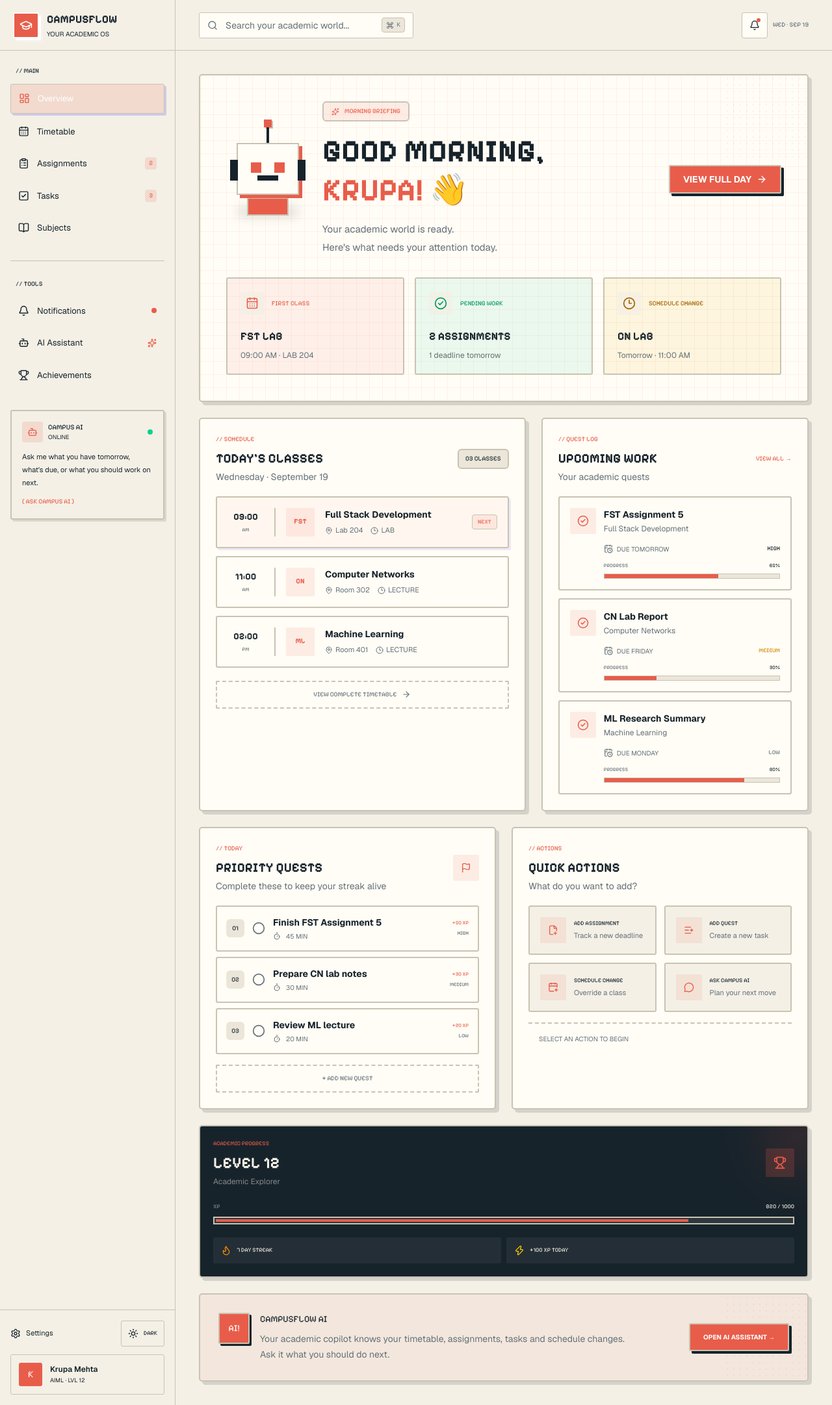
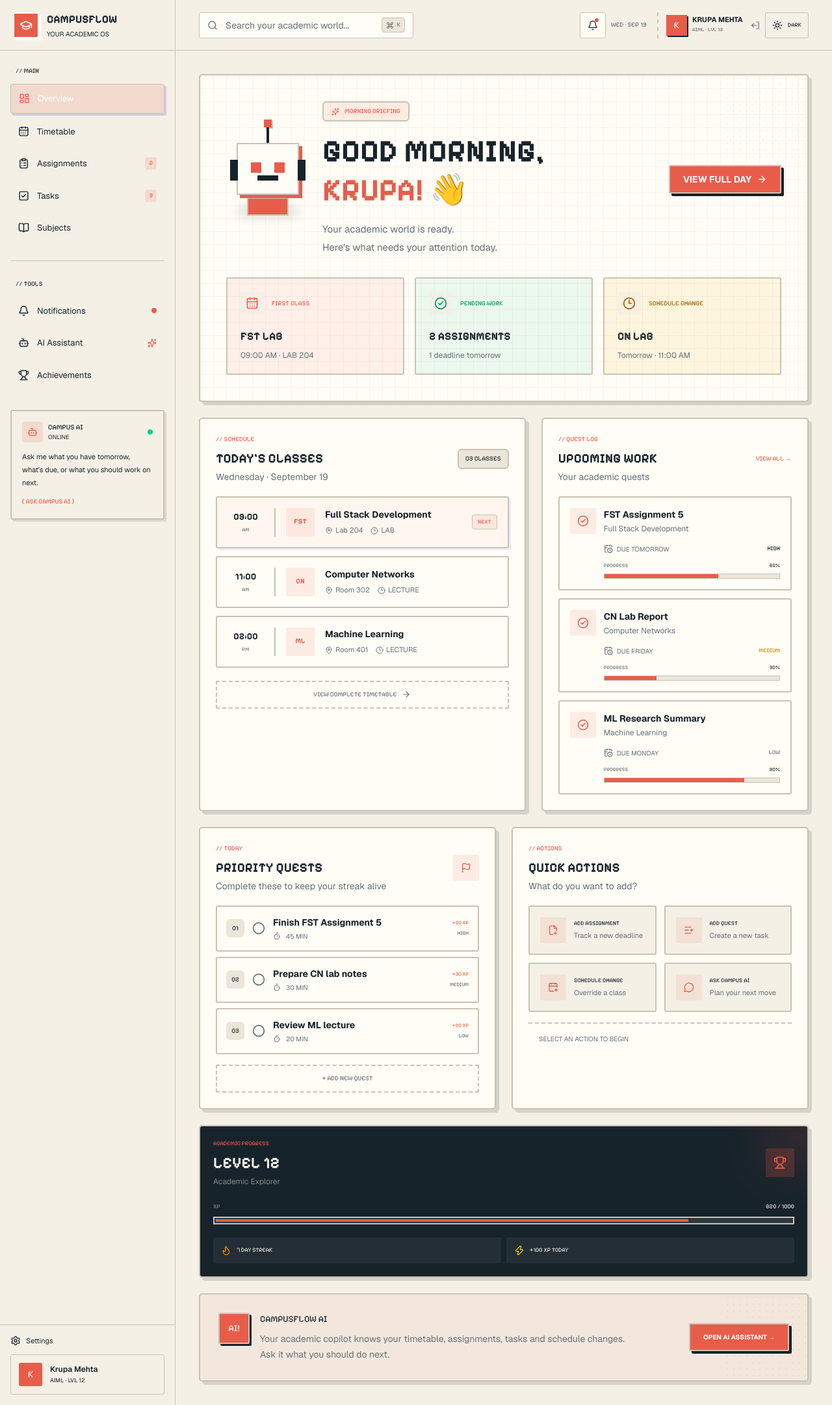
Before and after one commit to krupam26/CampusFlow, a Next.js app: page / in a window 1280 px wide. Shown: the whole page at 65% size. Built offline with nearby package versions, Linux system fonts and the light colour scheme.

Commit message:
Auto-sync CampusFlow files

```diff
--- a/package.json
+++ b/package.json
@@ -14,7 +14,6 @@
     "cn": "^0.3.0",
     "lucide-react": "^1.47.0",
     "next": "16.3.5",
-    "next-themes": "^0.4.6",
     "radix-ui": "^1.6.7",
     "react": "19.2.8",
     "react-dom": "19.2.8",
--- a/src/components/layout/sidebar.tsx
+++ b/src/components/layout/sidebar.tsx
@@ -14,8 +14,6 @@ import {
   Trophy,
   X,
 } from "lucide-react";
-
-import { ThemeToggle } from "./theme-toggle";
 
 type SidebarProps = {
   mobileOpen?: boolean;
@@ -200,17 +198,13 @@ export function Sidebar({
 
       {/* Bottom */}
       <div className="border-t border-sidebar-border p-4">
-        <div className="mb-3 flex items-center justify-between">
         <button
-            className="flex items-center gap-2 text-[11px] text-sidebar-muted hover:text-white"
+          className="mb-3 flex items-center gap-2 text-[11px] text-sidebar-muted hover:text-white"
           aria-label="Settings"
         >
           <Settings className="h-4 w-4" />
           Settings
         </button>
-
-          <ThemeToggle />
-        </div>
 
         <div className="flex items-center gap-3 rounded-xl border border-sidebar-border bg-white/[0.025] p-3">
           <div className="pixel flex h-9 w-9 items-center justify-center rounded-lg bg-primary text-sm text-white">
--- a/src/components/layout/theme-provider.tsx
+++ b/src/components/layout/theme-provider.tsx
@@ -1,21 +1,55 @@
 "use client";
 
 import * as React from "react";
-import { ThemeProvider as NextThemesProvider } from "next-themes";
+
+type Theme = "light" | "dark";
+
+type ThemeContextValue = {
+  theme: Theme;
+  setTheme: (theme: Theme) => void;
+};
+
+const ThemeContext = React.createContext<ThemeContextValue | null>(null);
 
 export function ThemeProvider({
   children,
 }: {
   children: React.ReactNode;
 }) {
+  const [theme, setThemeState] = React.useState<Theme>("light");
+
+  React.useEffect(() => {
+    const savedTheme = window.localStorage.getItem("campusflow-theme");
+    const systemTheme = window.matchMedia("(prefers-color-scheme: dark)").matches
+      ? "dark"
+      : "light";
+    const nextTheme: Theme = savedTheme === "dark" || savedTheme === "light"
+      ? savedTheme
+      : systemTheme;
+
+    setThemeState(nextTheme);
+    document.documentElement.classList.toggle("dark", nextTheme === "dark");
+  }, []);
+
+  const setTheme = (nextTheme: Theme) => {
+    setThemeState(nextTheme);
+    window.localStorage.setItem("campusflow-theme", nextTheme);
+    document.documentElement.classList.toggle("dark", nextTheme === "dark");
+  };
+
   return (
-    <NextThemesProvider
-      attribute="class"
-      defaultTheme="system"
-      enableSystem
-      disableTransitionOnChange
-    >
+    <ThemeContext.Provider value={{ theme, setTheme }}>
       {children}
-    </NextThemesProvider>
+    </ThemeContext.Provider>
   );
 }
+
+export function useTheme() {
+  const context = React.useContext(ThemeContext);
+
+  if (!context) {
+    throw new Error("useTheme must be used inside ThemeProvider");
+  }
+
+  return context;
+}
--- a/src/components/layout/theme-toggle.tsx
+++ b/src/components/layout/theme-toggle.tsx
@@ -1,11 +1,11 @@
 "use client";
 
 import { Monitor, Moon, Sun } from "lucide-react";
-import { useTheme } from "next-themes";
+import { useTheme } from "./theme-provider";
 
 export function ThemeToggle() {
-  const { resolvedTheme, setTheme } = useTheme();
-  const isDark = resolvedTheme === "dark";
+  const { theme, setTheme } = useTheme();
+  const isDark = theme === "dark";
   const nextTheme = isDark ? "light" : "dark";
 
   return (
@@ -17,7 +17,7 @@ export function ThemeToggle() {
     >
       {isDark ? (
         <Moon className="h-4 w-4" />
-      ) : resolvedTheme === "light" ? (
+      ) : theme === "light" ? (
         <Sun className="h-4 w-4" />
       ) : (
         <Monitor className="h-4 w-4" />
--- a/src/components/layout/topbar.tsx
+++ b/src/components/layout/topbar.tsx
@@ -3,9 +3,12 @@
 import {
   Bell,
   Command,
+  LogOut,
   Menu,
   Search,
 } from "lucide-react";
+
+import { ThemeToggle } from "./theme-toggle";
 
 type TopbarProps = {
   onMenuClick?: () => void;
@@ -57,6 +60,23 @@ export function Topbar({ onMenuClick }: TopbarProps) {
         <div className="pixel hidden text-[10px] text-muted-foreground md:block">
           WED · SEP 19
         </div>
+
+        <div className="ml-2 hidden h-10 items-center gap-2 border-l-2 border-dashed pl-3 sm:flex">
+          <div className="pixel flex h-8 w-8 items-center justify-center bg-primary text-sm text-primary-foreground shadow-[2px_2px_0_var(--foreground)]">
+            K
+          </div>
+
+          <div className="hidden text-left lg:block">
+            <p className="text-[11px] font-bold leading-none">KRUPA MEHTA</p>
+            <p className="pixel mt-1 text-[8px] text-muted-foreground">AIML · LVL 12</p>
+          </div>
+
+          <button className="ml-1 hidden text-muted-foreground hover:text-primary lg:block" aria-label="Open profile menu">
+            <LogOut className="h-3.5 w-3.5 rotate-180" />
+          </button>
+        </div>
+
+        <ThemeToggle />
       </div>
     </header>
   );
```
Also changed, not shown: 1 other file (tests, documents, lock files or other folders). Lines whose indentation alone changed are shown as unchanged.
